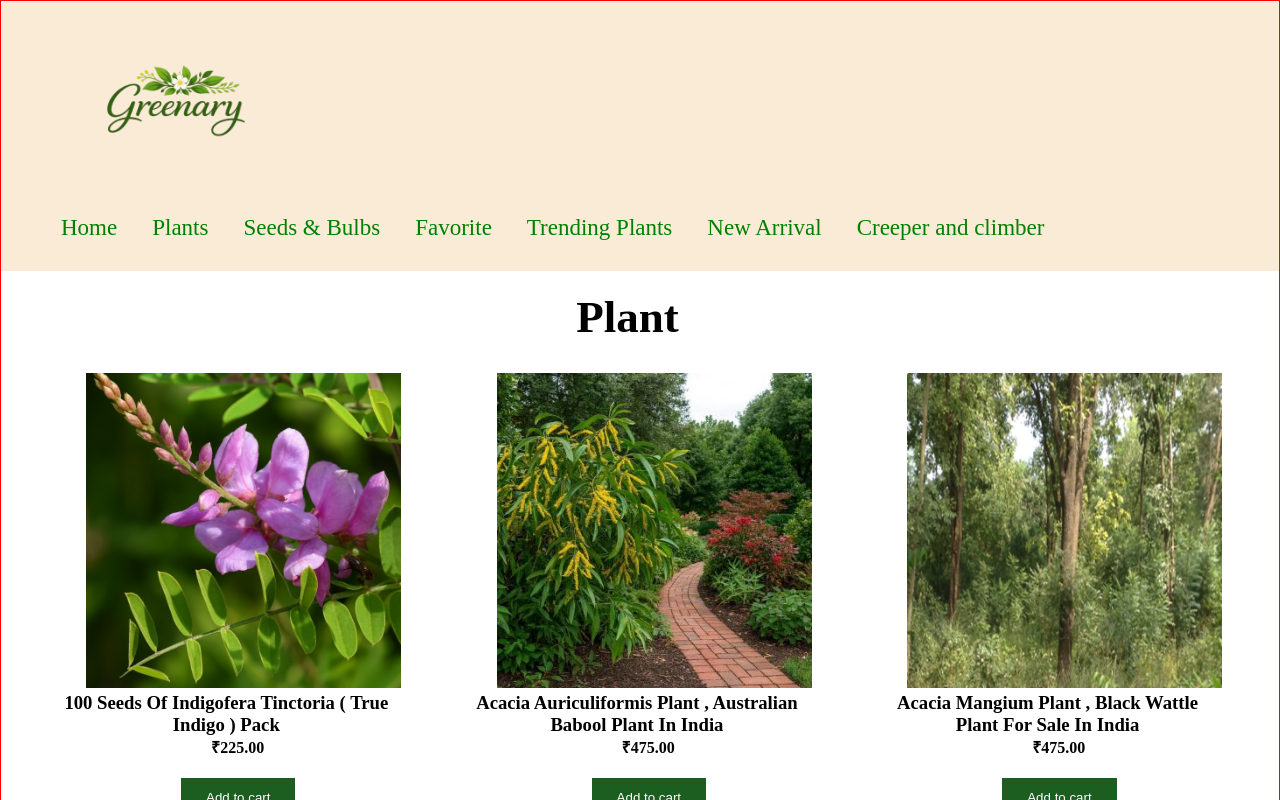
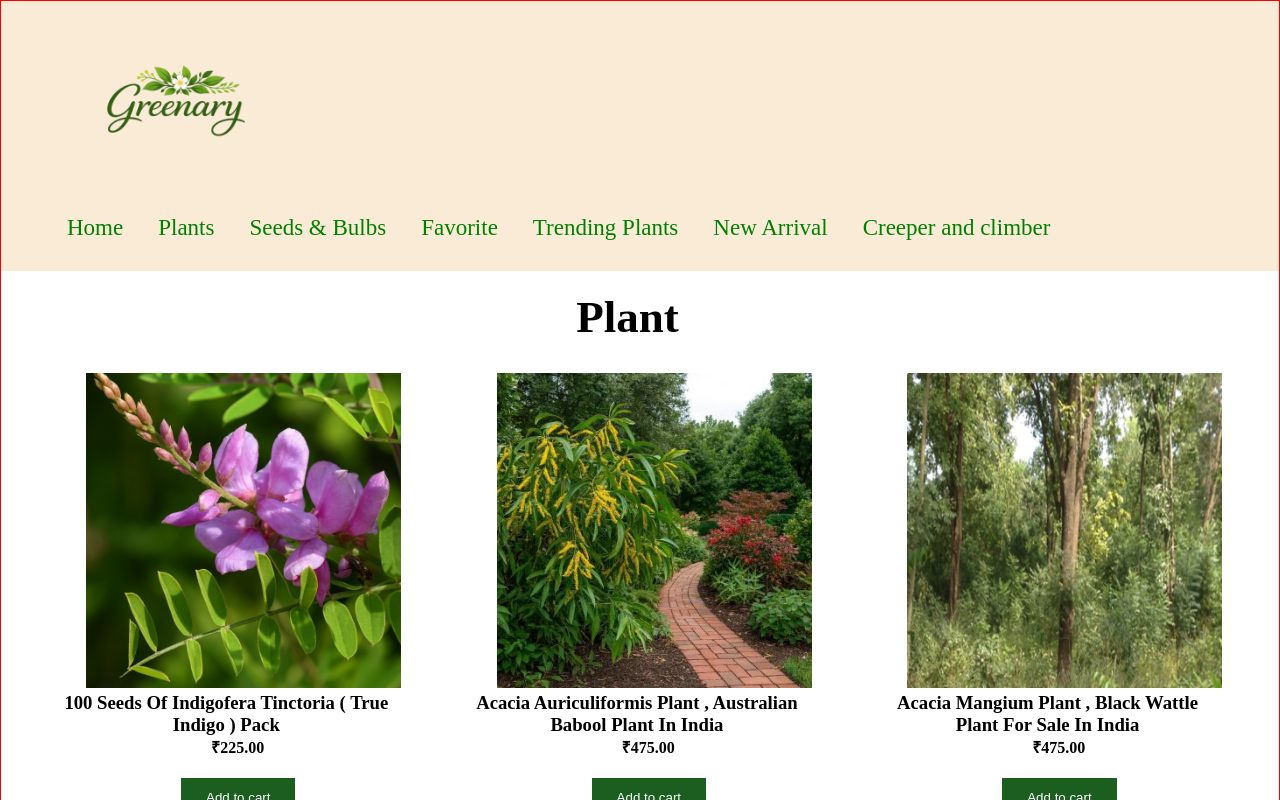
Before and after one commit to PrasadKhaire1724/Greenary, a plain HTML site: page plant.html in a window 1280 px wide. Shown: the top 800 px of the page. Drawn offline with Linux system fonts and the light colour scheme.

Commit message:
changes done

```diff
--- a/style.css
+++ b/style.css
@@ -24,8 +24,19 @@ header{
 }
 
 #navbar{
-    display: none;
+    display: flex;
+    font-size: 10px;
+    justify-content: space-around;
+    margin-left: 6px;
+    gap: 4px;
+    color:green;
 }
+
+#navbar a{
+    text-decoration-color: aqua;
+    font-size:10px;
+    color:green;
+    }
 
 #free h1{
     text-align: center;
@@ -469,7 +480,6 @@ button{
 
     header{
     display:flex;
-    justify-content:space-between;
     align-items:center;
     background-color:antiquewhite;
     padding:10px 40px;
@@ -868,6 +878,9 @@ button{
 @media only screen and (min-width:1200px){
     #category_image div{
     width: 14%;
+    }
+
+    #navbar{
 
     }
 
```
Also changed, not shown: index.html (+1 -0 lines).
